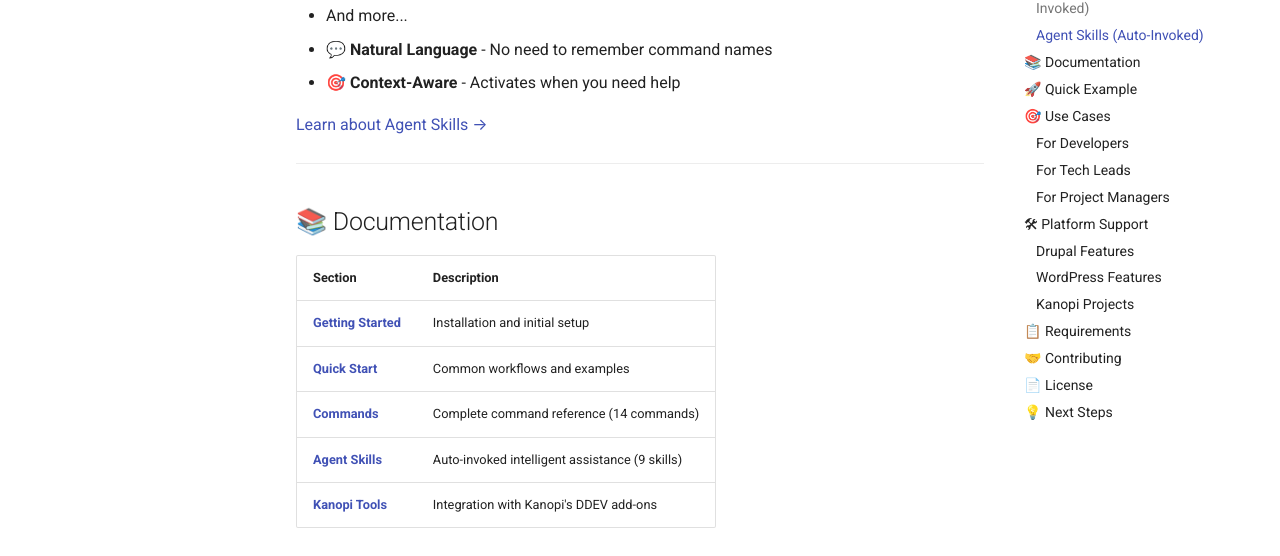
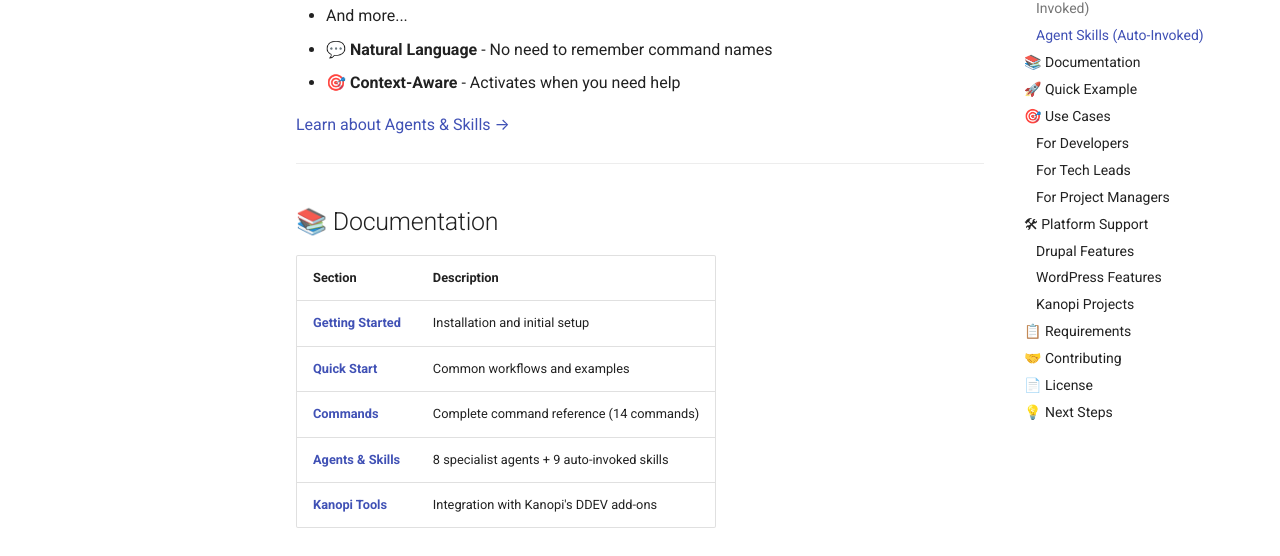
Before and after one commit to kanopi/cms-cultivator, an MkDocs documentation site: the page built from docs/index.md, in a window 1280 px wide and 900 px high, scrolled down 869 px. Shown: the part 145-701 px from the top of the window. Built offline with MkDocs 1.6.1 and Material for MkDocs 9.7.7, drawn with Linux system fonts in a browser that asks for light colours; comment, search, counter and statistics services are not loaded.

```diff
--- a/docs/index.md
+++ b/docs/index.md
@@ -27,7 +27,7 @@
 - **💬 Natural Language** - No need to remember command names
 - **🎯 Context-Aware** - Activates when you need help
 
-[Learn about Agent Skills →](agent-skills.md)
+[Learn about Agents & Skills →](agents-and-skills.md)
 
 ---
 
@@ -38,7 +38,7 @@
 | **[Getting Started](installation.md)** | Installation and initial setup |
 | **[Quick Start](quick-start.md)** | Common workflows and examples |
 | **[Commands](commands/overview.md)** | Complete command reference (14 commands) |
-| **[Agent Skills](agent-skills.md)** | Auto-invoked intelligent assistance (9 skills) |
+| **[Agents & Skills](agents-and-skills.md)** | 8 specialist agents + 9 auto-invoked skills |
 | **[Kanopi Tools](kanopi-tools/overview.md)** | Integration with Kanopi's DDEV add-ons |
 
 ---
--- a/mkdocs.yml
+++ b/mkdocs.yml
@@ -44,7 +44,7 @@ nav:
     - Documentation: commands/documentation.md
     - Testing: commands/testing.md
     - Code Quality: commands/code-quality.md
-  - Agent Skills: agent-skills.md
+  - Agents & Skills: agents-and-skills.md
   - Kanopi Tools:
     - Overview: kanopi-tools/overview.md
     - Composer Scripts: kanopi-tools/composer-scripts.md
```
Also changed, not shown: README.md (+68 -3 lines), docs/quick-start.md (+1 -1 lines), docs/agents-and-skills.md (renamed from docs/agent-skills.md).
